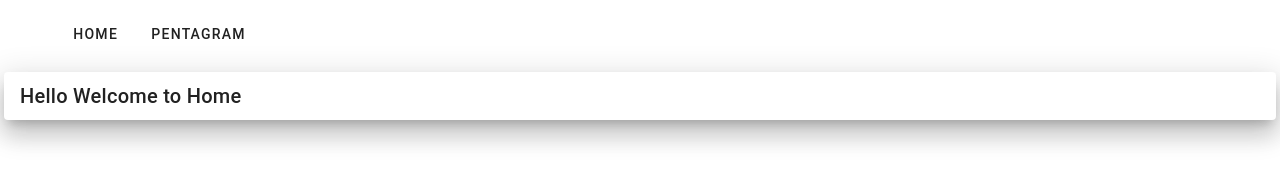
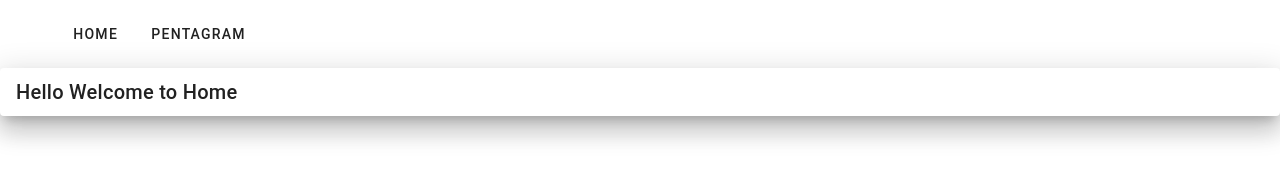
Before and after one commit to IntelliTect-Samples/EWU-CSCD379-2024-Spring, a Nuxt app in the folder wordle-web/: page / in a window 1280 px wide. Shown: the top 170 px of the page. Built offline with nearby package versions, Linux system fonts and the light colour scheme.

Commit message:
removed un-needed stuff

```diff
--- a/wordle-web/pages/index.vue
+++ b/wordle-web/pages/index.vue
@@ -1,5 +1,5 @@
 <template>
-  <v-card class="mx-1 my-1" elevation = "16">
+  <v-card elevation = "16">
       <v-card-title>Hello Welcome to Home</v-card-title>
   </v-card>
 </template>
```
